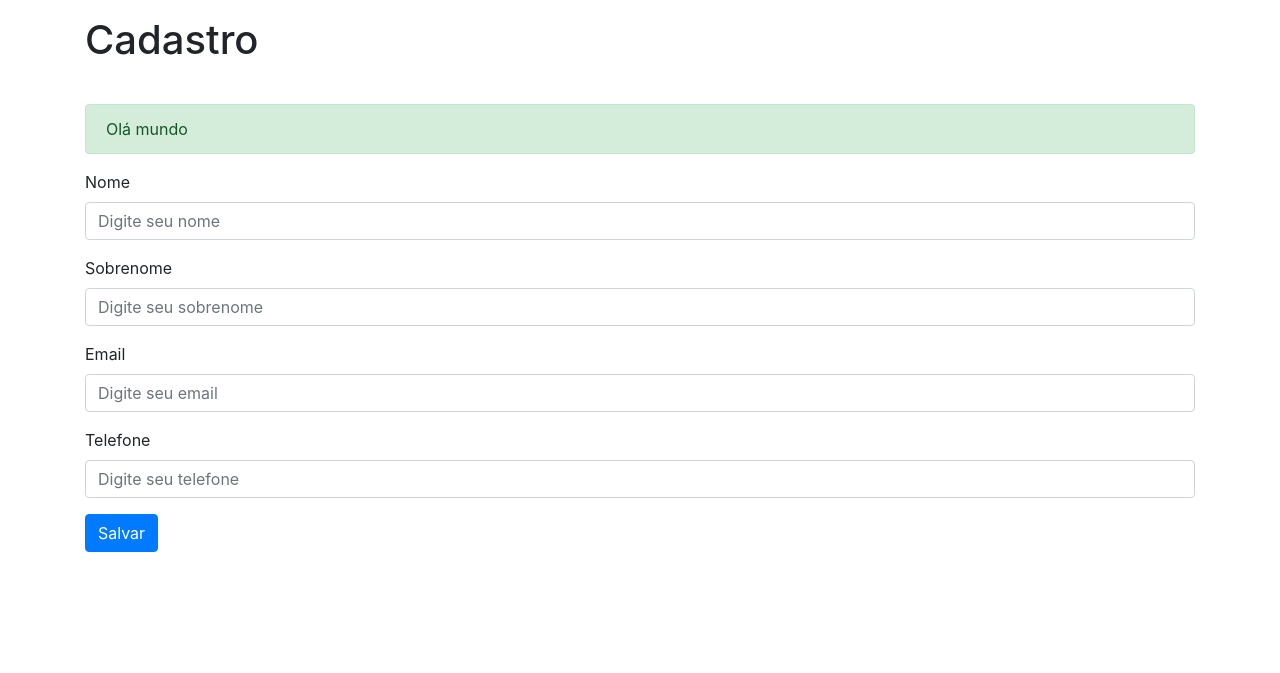
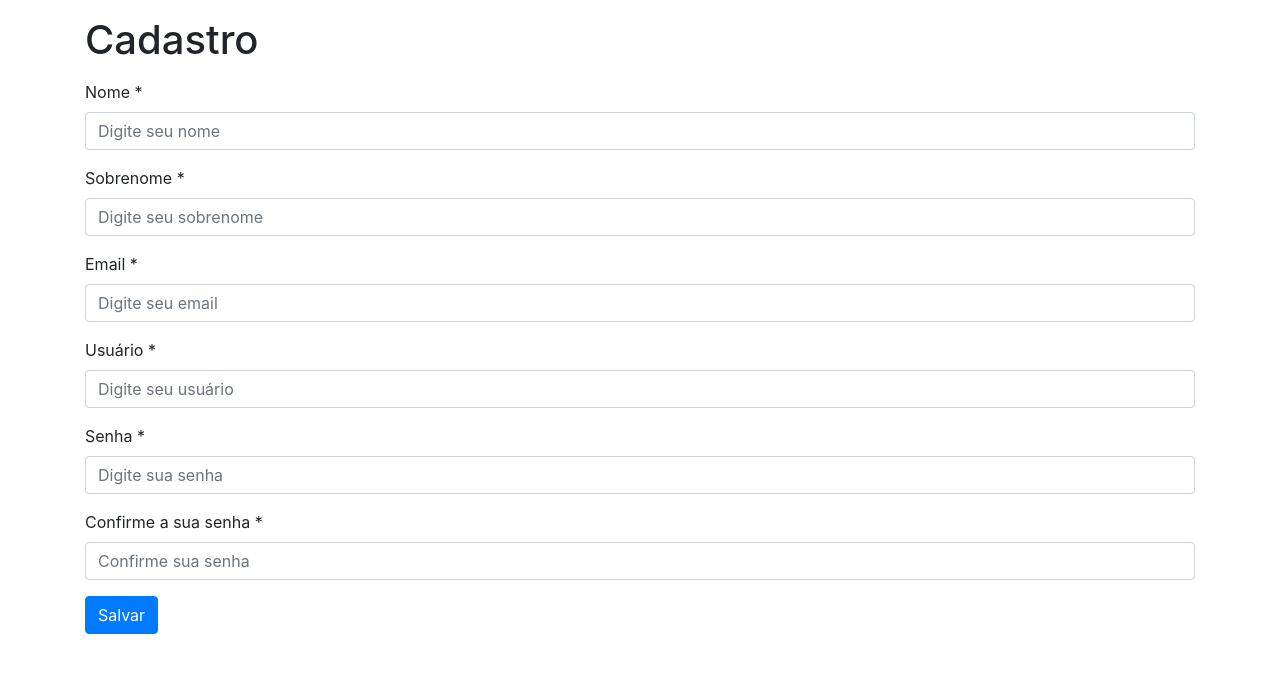
Before and after one commit to WalterLops/ProjetoAgenda, a Django app: page /account/cadastro/ in a window 1280 px wide. Shown: the part 56-729 px from the top of the page. Run offline with Django 3.2, Linux system fonts and the light colour scheme; parts of the project's set-up code (start-up, migrations or seed data) failed here and were passed over; some libraries are stand-ins or nearby versions.

Commit message:
Cadastro de usuários

```diff
--- a/account/templates/account/cadastro.html
+++ b/account/templates/account/cadastro.html
@@ -8,23 +8,33 @@
     {% csrf_token %}
 
     <div class="form-group">
-      <label>Nome</label>
-      <input type="text" name="nome" class="form-control" placeholder="Digite seu nome">
+      <label>Nome *</label>
+      <input type="text" name="nome" value="{{ request.POST.nome }}" class="form-control" placeholder="Digite seu nome">
     </div>
 
     <div class="form-group">
-        <label>Sobrenome</label>
-        <input type="text" name="sobrenome" class="form-control" placeholder="Digite seu sobrenome">
+        <label>Sobrenome *</label>
+        <input type="text" name="sobrenome" value="{{ request.POST.sobrenome }}" class="form-control" placeholder="Digite seu sobrenome">
     </div>
 
     <div class="form-group">
-        <label>Email</label>
-        <input type="email" name="email" class="form-control" placeholder="Digite seu email">
+        <label>Email *</label>
+        <input type="email" name="email" value="{{ request.POST.email }}" class="form-control" placeholder="Digite seu email">
     </div>
 
     <div class="form-group">
-        <label>Telefone</label>
-        <input type="text" name="telefone" class="form-control" placeholder="Digite seu telefone">
+        <label>Usuário *</label>
+        <input type="text" name="usuario" value="{{ request.POST.usuario }}" class="form-control" placeholder="Digite seu usuário">
+    </div>
+
+    <div class="form-group">
+        <label>Senha *</label>
+        <input type="password" name="senha" class="form-control" placeholder="Digite sua senha">
+    </div>
+
+    <div class="form-group">
+        <label>Confirme a sua senha *</label>
+        <input type="password" name="senha2"  class="form-control" placeholder="Confirme sua senha">
     </div>
 
     <button type="submit" class="btn btn-primary">Salvar</button>
--- a/account/templates/account/login.html
+++ b/account/templates/account/login.html
@@ -3,5 +3,6 @@
 {% block 'conteudo' %}
 
 login
+{% include 'parciais/_messages.html' %}
 
 {% endblock %}
--- a/account/views.py
+++ b/account/views.py
@@ -1,15 +1,61 @@
 #from urllib import request
-from django.shortcuts import render
+import email
+from django.shortcuts import render, redirect
 from django.contrib import messages
-
+from django.core.validators import validate_email
+from django.contrib.auth.models import User
 
 def login (request):
     return render(request, 'account/login.html')
 
 def cadastro (request):
-    print(request.POST)
-    messages.success(request, 'Olá mundo')
-    return render(request, 'account/cadastro.html')
+    if request.method != 'POST': # se nada for postado
+        return render(request, 'account/cadastro.html')
+
+    nome = request.POST.get('nome')
+    sobrenome = request.POST.get('sobrenome')
+    usuario = request.POST.get('usuario')
+    email = request.POST.get('email')
+    senha = request.POST.get('senha')
+    senha2 = request.POST.get('senha2')
+
+    if not nome or not sobrenome or not usuario or not senha or not senha2:
+        messages.error(request, 'Todos os campos são obrigatórios!')
+        return render(request, 'account/cadastro.html')
+
+    try:
+        validate_email(email)
+    except:
+        messages.error(request, 'Email inválido')
+        return render(request, 'account/cadastro.html')
+
+    if len(usuario) < 6:
+        messages.error(request, 'Usuário precisa ser maior que 6 caracteres')
+        return render(request, 'account/cadastro.html')
+
+    if len(senha) < 6:
+        messages.error(request, 'Senha precisa ser maior que 6 caracteres')
+        return render(request, 'account/cadastro.html')
+
+    if senha != senha2:
+        messages.error(request, 'As senhas não conferem')
+        return render(request, 'account/cadastro.html')
+
+    if User.objects.filter(username=usuario).exists():
+        messages.error(request, 'O usuário já existe')
+        return render(request, 'account/cadastro.html')
+
+    if User.objects.filter(email=email).exists():
+        messages.error(request, 'O email já existe')
+        return render(request, 'account/cadastro.html')
+
+    messages.success(request, 'Usuário registrado com sucesso! Agora faça login.')
+
+    user = User.objects.create_user(username=usuario, password=senha, email=email, first_name=nome, last_name=sobrenome)
+
+    user.save()
+    return redirect('login')
+
 
 def dashboard (request):
     return render(request, 'account/dashboard.html')
--- a/templates/static/vendor/bootstrap/css/contact.css
+++ b/templates/static/vendor/bootstrap/css/contact.css
@@ -6,8 +6,7 @@
 .img{
     position: relative;
     margin-top: 110px;
-    border-color: black;
-    border-style: solid;
-    size: 350px, 350px;
+    border: none;
+    size: 50%, 50%;
     border-radius: 50%;
 }
```
Also changed, not shown: db.sqlite3.
